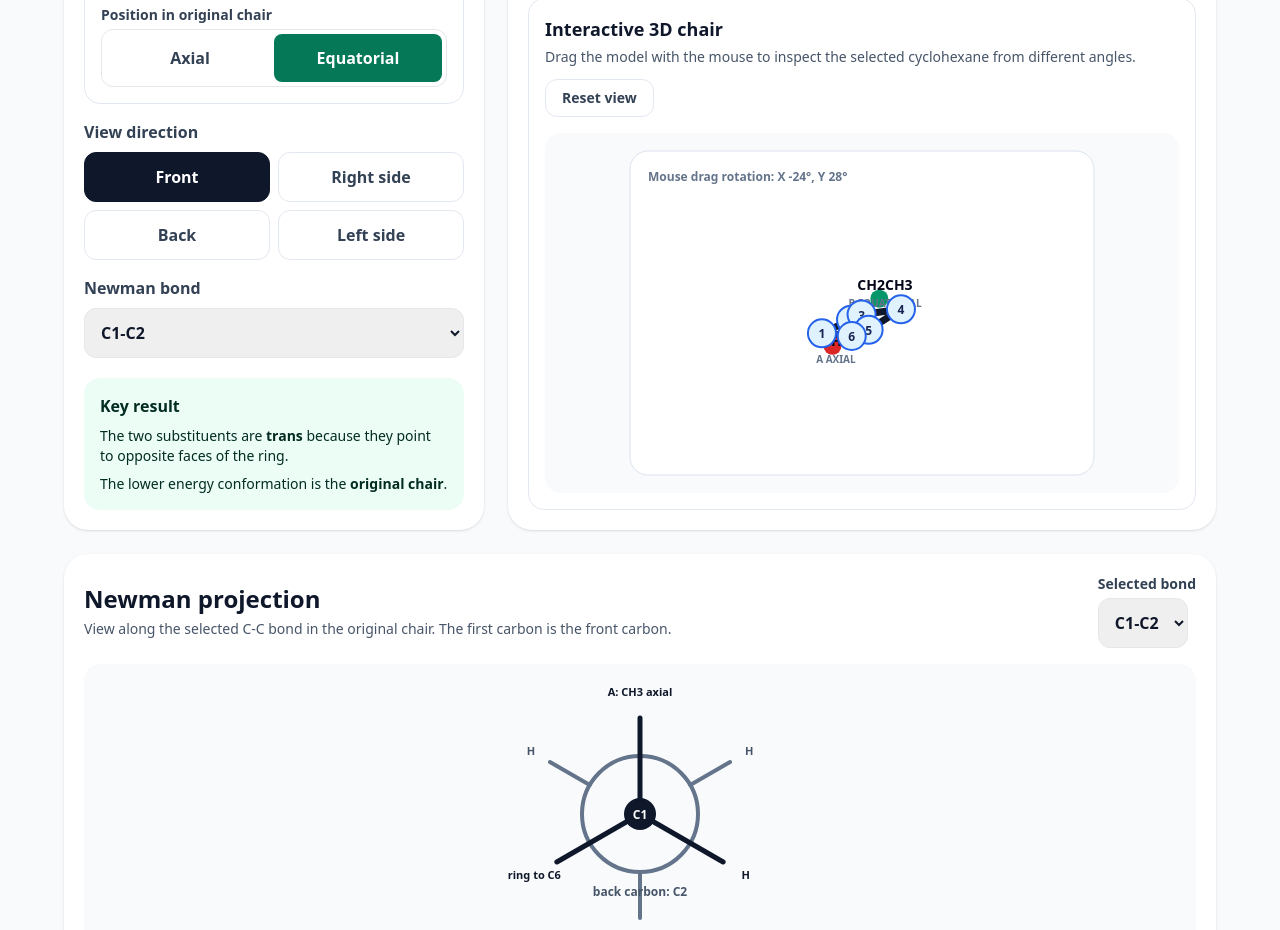
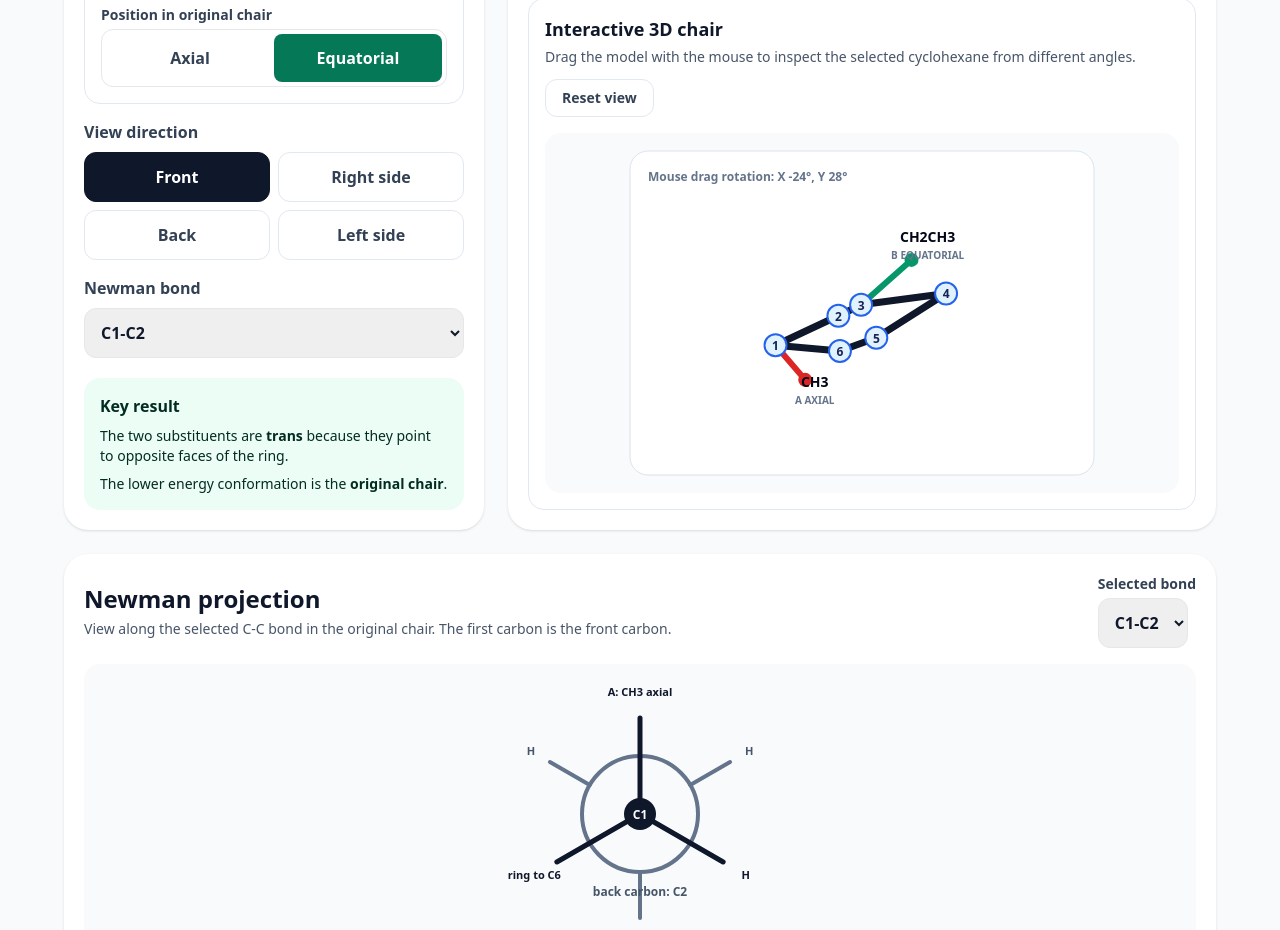
Before and after one commit to barham75/organic-project, a Next.js app: page /stereochemistry/conformational/cyclohexane in a window 1280 px wide. Shown: the part 900-1830 px from the top of the page. Built offline with nearby package versions, Linux system fonts and the light colour scheme.

Commit message:
Space out interactive chair model

```diff
--- a/app/stereochemistry/conformational/cyclohexane/page.tsx
+++ b/app/stereochemistry/conformational/cyclohexane/page.tsx
@@ -178,7 +178,7 @@ function rotateVec(point: Vec3, rotX: number, rotY: number): Vec3 {
 
 function projectVec(point: Vec3, rotX: number, rotY: number): Point {
   const rotated = rotateVec(point, rotX, rotY);
-  const scale = 82 / (3.8 - rotated.z * 0.18);
+  const scale = 170 / (3.65 - rotated.z * 0.16);
   return {
     x: 250 + rotated.x * scale,
     y: 190 + rotated.y * scale
@@ -310,8 +310,8 @@ function InteractiveChairModel({ placements }: { placements: Placement[] }) {
     const outward = normalizeVec({ x: start.x, y: start.y, z: 0 });
     const vector =
       position === "axial"
-        ? { x: 0, y: 0, z: placement.orientation === "up" ? 1.3 : -1.3 }
-        : { x: outward.x * 1.18, y: outward.y * 1.18, z: placement.orientation === "up" ? 0.22 : -0.22 };
+        ? { x: 0, y: 0, z: placement.orientation === "up" ? 1.65 : -1.65 }
+        : { x: outward.x * 1.55, y: outward.y * 1.55, z: placement.orientation === "up" ? 0.28 : -0.28 };
     return {
       placement,
       color: index === 0 ? "#dc2626" : "#059669",
@@ -370,7 +370,7 @@ function InteractiveChairModel({ placements }: { placements: Placement[] }) {
           return (
             <g key={item.placement.id}>
               <line x1={start.x} y1={start.y} x2={end.x} y2={end.y} stroke={item.color} strokeWidth="6" strokeLinecap="round" />
-              <circle cx={end.x} cy={end.y} r="9" fill={item.color} />
+              <circle cx={end.x} cy={end.y} r="7" fill={item.color} />
               <text x={label.x} y={label.y - 4} textAnchor="middle" className="fill-slate-950 text-sm font-bold">
                 {item.label}
               </text>
@@ -384,7 +384,7 @@ function InteractiveChairModel({ placements }: { placements: Placement[] }) {
           const point = projectVec(atom, rotation.x, rotation.y);
           return (
             <g key={index}>
-              <circle cx={point.x} cy={point.y} r="14" fill="#e0f2fe" stroke="#2563eb" strokeWidth="2" />
+              <circle cx={point.x} cy={point.y} r="11" fill="#e0f2fe" stroke="#2563eb" strokeWidth="2" />
               <text x={point.x} y={point.y + 5} textAnchor="middle" className="fill-blue-950 text-xs font-bold">
                 {index + 1}
               </text>
```
